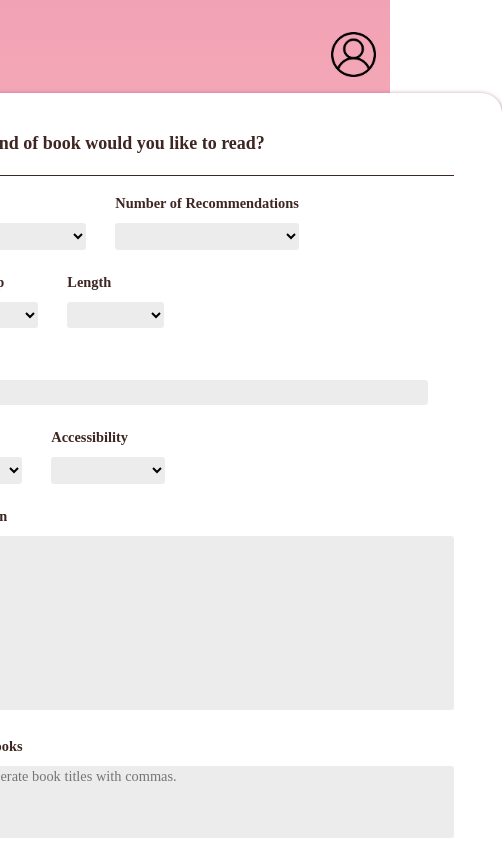
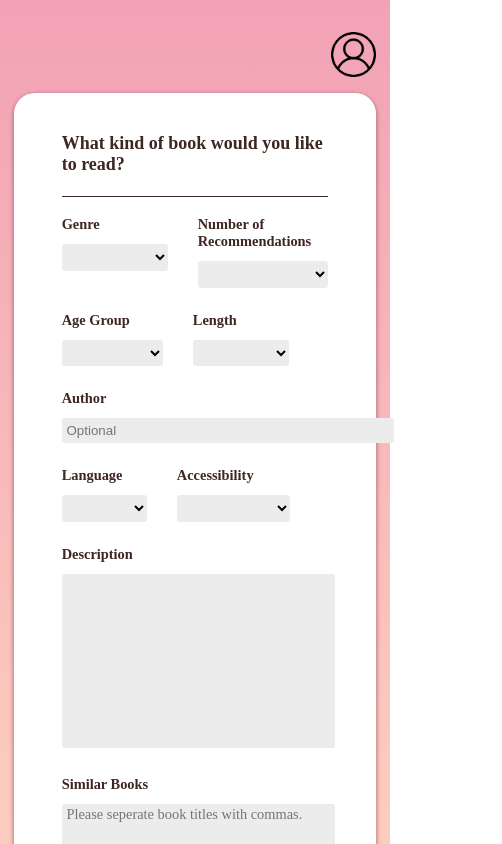
Before and after one commit to riyeur/Booki, a React (Create React App) app in the folder frontend/: page /llm-prompt in a window 390 px wide. Shown: the top 844 px of the page, 502 px wide, since content can reach past the window. Built offline with nearby package versions, Linux system fonts and the light colour scheme.

Commit message:
LLM form page works on mobile screen

```diff
--- a/frontend/src/index.js
+++ b/frontend/src/index.js
@@ -11,7 +11,4 @@ root.render(
   </React.StrictMode>
 );
 
-// If you want to start measuring performance in your app, pass a function
-// to log results (for example: reportWebVitals(console.log))
-// or send to an analytics endpoint. Learn more: https://bit.ly/CRA-vitals
 reportWebVitals();
--- a/frontend/src/styles/LLMPromptPageStyles.css
+++ b/frontend/src/styles/LLMPromptPageStyles.css
@@ -164,11 +164,11 @@ label {
         margin-bottom: 0.3rem;
     }
 
-    select, .author-input, .dropdown {
-        max-width: 100%;
+    .author-input {
+        padding-right: 80%;
     }
 
-    .author-input {
-        padding-right: none;
+    textarea {
+        width: 100%;
     }
 }
```
